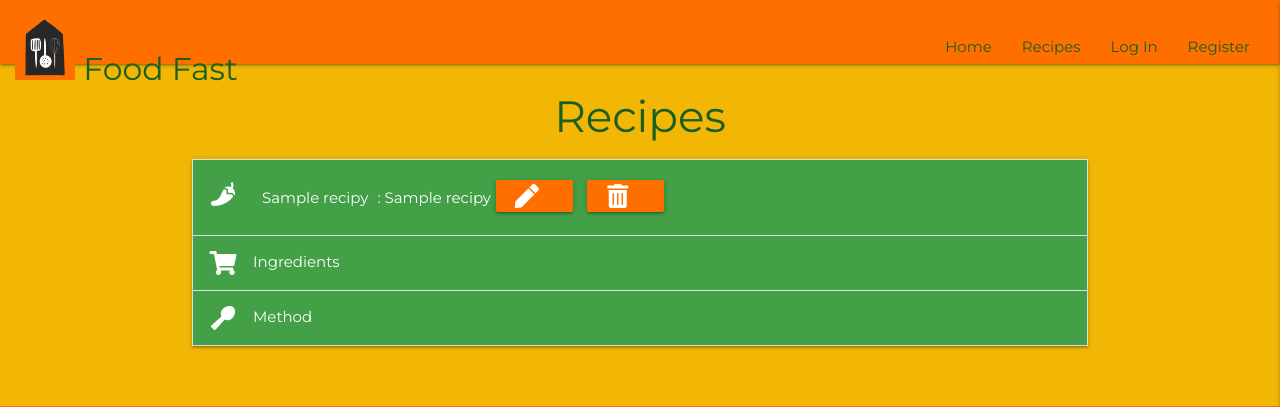
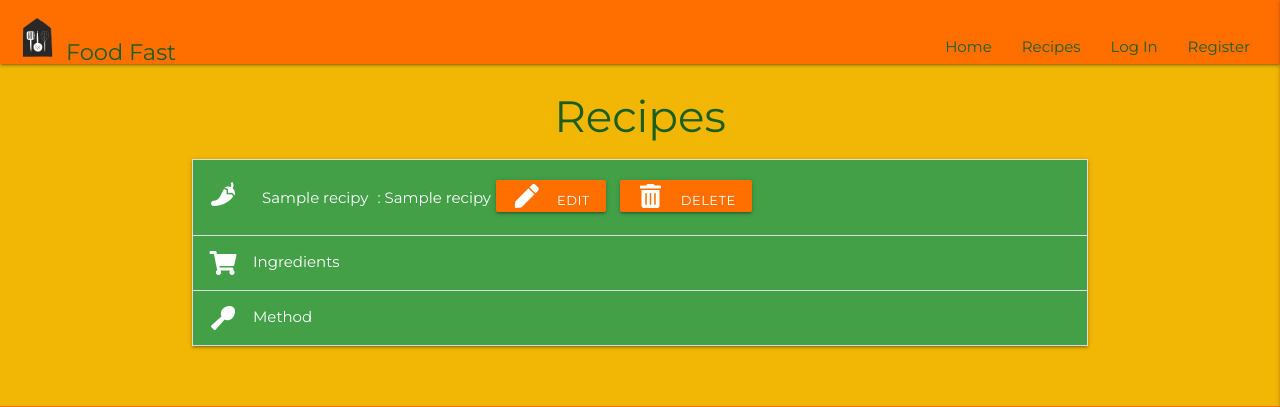
Before and after one commit to Code-Institute-Submissions/LAMcGuinness-MS3, a Flask app: page /recipies in a window 1280 px wide. Shown: the top 407 px of the page. Run offline with Flask 2, Linux system fonts and the light colour scheme; a database or web service that is not in the repository returns one stand-in record (values such as "Sample title"); some libraries are stand-ins or nearby versions.

Commit message:
updated deployment section readme.md

```diff
--- a/static/css/style.css
+++ b/static/css/style.css
@@ -14,6 +14,7 @@
 
 /*-- navbar --*/
 nav .brand-logo {
+    font-size: 1.5em;
     color: #1b5e20;
 }
 
@@ -26,8 +27,8 @@
 }
 
 #logo {
-    height: 65px;
-    width: 60px;
+    height: 45px;
+    width: 45px;
 }
 
 /*-- flash messages --*/
--- a/templates/base.html
+++ b/templates/base.html
@@ -35,7 +35,7 @@
                     {% if session.user %}
                     <li><a href="{{ url_for('profile', username=session['user']) }}">Profile</a></li>
                     <li><a href="{{ url_for('add_recipe') }}">Add a Recipe</a></li>
-                    <li><a href="#">Edit a Recipe</a></li>
+                    <li><a href="{{ url_for('edit_recipe') }}">Edit a Recipe</a></li>
                     <li><a href="{{ url_for('logout') }}">Log Out</a></li>
                     {% else %}
                     <li><a href="{{ url_for('login') }}">Log In</a></li>
@@ -55,7 +55,7 @@
             {% if session.user %}
             <li><a href="{{ url_for('profile', username=session['user']) }}">Profile</a></li>
             <li><a href="{{ url_for('add_recipe') }}">Add a Recipe</a></li>
-            <li><a href="#">Edit a Recipe</a></li>
+            <li><a href="{{ url_for('edit_recipe') }}">Edit a Recipe</a></li>
             <li><a href="{{ url_for('logout') }}">Log Out</a></li>
             {% else %}
             <li><a href="{{ url_for('login') }}">Log In</a></li>
--- a/templates/recipe.html
+++ b/templates/recipe.html
@@ -12,8 +12,8 @@
                     <strong>{{ recipies.recipe_name }}</strong> : {{ recipies.category_name}}
                 </div>
                 <div class="col s4">
-                    <a href="" class="btn-small recipe-btn amber darken-4"><i class="fas fa-pen"></i></a>
-                    <a href="" class="btn-small recipe-btn amber darken-4"><i class="fas fa-trash-alt"></i></a>
+                    <a href=""  class="btn-small recipe-btn amber darken-4"><i class="fas fa-pen"></i>Edit</a>
+                    <a href="" class="btn-small recipe-btn amber darken-4"><i class="fas fa-trash-alt"></i>Delete</a>
                 </div>
 
             </div>
```
Also changed, not shown: app.py (+3 -4 lines), README.md.
